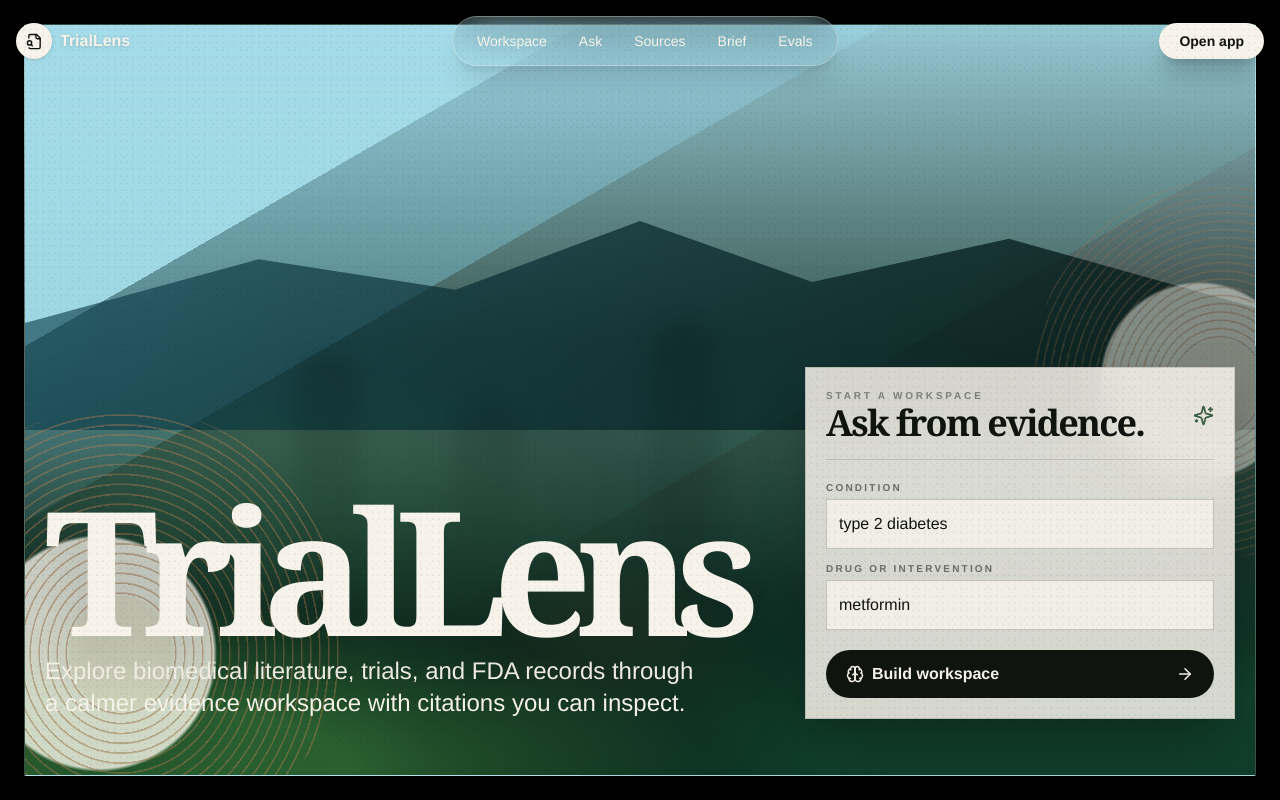
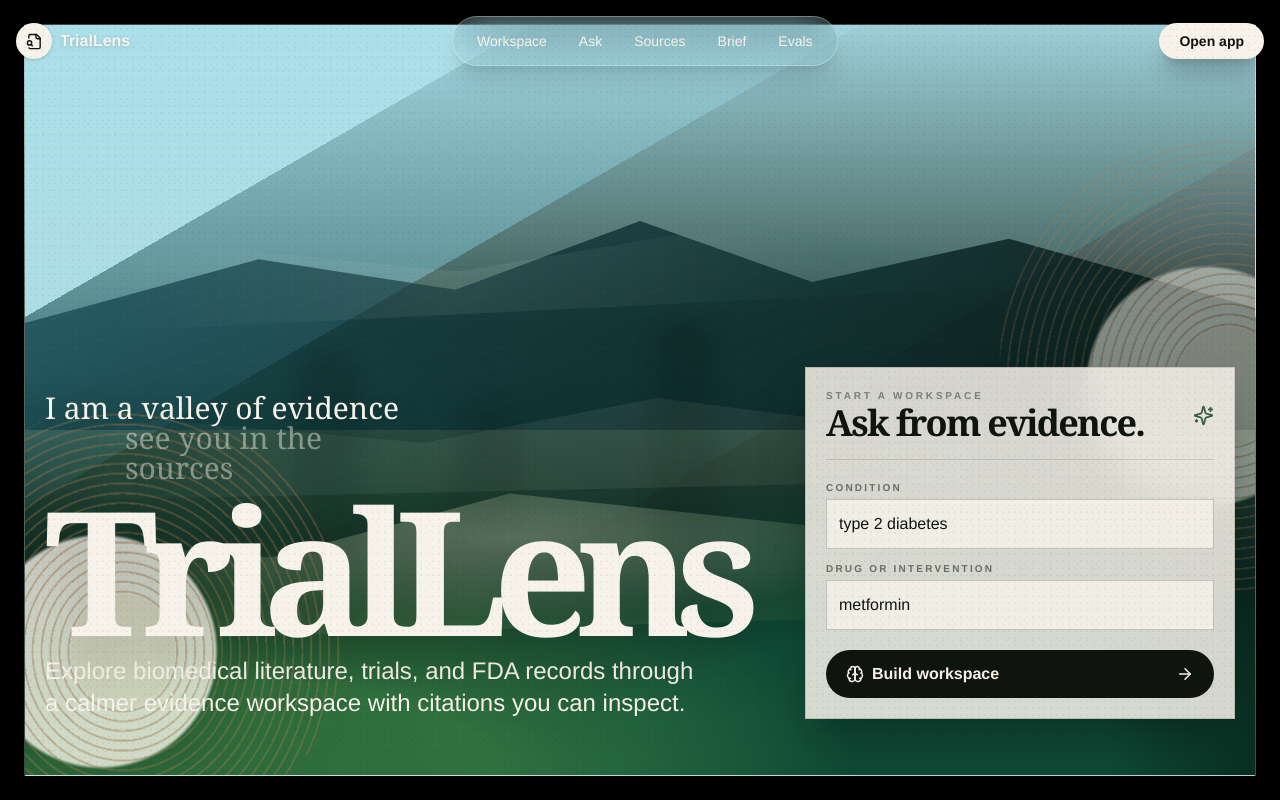
Before and after one commit to beam-9/TrialLens, a Next.js app in the folder apps/web/: page / in a window 1280 px wide. Shown: the top 800 px of the page. Built offline with nearby package versions, Linux system fonts and the light colour scheme; no server answers.

Commit message:
Refine landing visuals and question contrast

```diff
--- a/apps/web/app/globals.css
+++ b/apps/web/app/globals.css
@@ -27,6 +27,10 @@
     var(--paper);
   color: var(--ink);
   font-family: Aptos, "Helvetica Neue", ui-sans-serif, system-ui;
+}
+
+body::selection {
+  background: rgba(57, 95, 67, 0.28);
 }
 
 button,
@@ -65,13 +69,24 @@
   border-color: rgba(57, 95, 67, 0.55);
 }
 
+.son-flow {
+  background:
+    radial-gradient(circle at 8% 7%, rgba(248, 214, 204, 0.58), transparent 20rem),
+    radial-gradient(circle at 86% 16%, rgba(60, 116, 78, 0.16), transparent 26rem),
+    linear-gradient(180deg, #fbf7ef 0%, #f1eadf 42%, #f8f4ec 100%);
+}
+
 .hero-landscape {
   background:
-    linear-gradient(180deg, rgba(169, 221, 234, 0.88), rgba(229, 237, 225, 0.22) 42%, rgba(4, 30, 25, 0.88)),
-    radial-gradient(ellipse at 48% 100%, rgba(222, 209, 95, 0.94) 0 4%, transparent 20%),
-    radial-gradient(ellipse at 22% 88%, rgba(45, 125, 74, 0.9) 0 12%, transparent 34%),
-    radial-gradient(ellipse at 76% 86%, rgba(18, 91, 66, 0.84) 0 16%, transparent 42%),
-    linear-gradient(150deg, #8ad1e2 0 22%, #2a6670 22% 34%, #0a302a 34% 57%, #061511 57%);
+    linear-gradient(180deg, rgba(174, 224, 235, 0.9), rgba(235, 239, 226, 0.2) 40%, rgba(4, 30, 25, 0.92)),
+    radial-gradient(ellipse at 50% 100%, rgba(225, 213, 97, 0.94) 0 4%, transparent 21%),
+    radial-gradient(ellipse at 19% 88%, rgba(45, 125, 74, 0.92) 0 12%, transparent 36%),
+    radial-gradient(ellipse at 78% 86%, rgba(18, 91, 66, 0.85) 0 16%, transparent 44%),
+    linear-gradient(150deg, #9dd9e6 0 20%, #2f7078 20% 33%, #0a302a 33% 57%, #061511 57%);
+}
+
+.valley-current {
+  isolation: isolate;
 }
 
 .hero-landscape::before,
@@ -91,6 +106,65 @@
   height: 34%;
   clip-path: polygon(0 58%, 19% 33%, 35% 45%, 50% 18%, 64% 42%, 80% 25%, 100% 52%, 100% 100%, 0 100%);
   background: linear-gradient(90deg, rgba(7, 59, 72, 0.6), rgba(4, 24, 21, 0.82));
+}
+
+.valley-current::before {
+  z-index: 1;
+  height: 54%;
+  background:
+    radial-gradient(ellipse at 20% 100%, rgba(53, 122, 67, 0.88) 0 16%, transparent 42%),
+    radial-gradient(ellipse at 68% 96%, rgba(18, 87, 63, 0.82) 0 21%, transparent 48%),
+    linear-gradient(180deg, transparent 0%, rgba(3, 23, 18, 0.72) 58%, rgba(1, 13, 10, 0.96) 100%);
+}
+
+.valley-current::after {
+  z-index: 2;
+  background:
+    linear-gradient(90deg, rgba(8, 60, 71, 0.62), rgba(4, 24, 21, 0.84)),
+    repeating-linear-gradient(160deg, rgba(238, 245, 222, 0.06) 0 1px, transparent 1px 18px);
+}
+
+.flow-ribbon {
+  position: absolute;
+  z-index: 3;
+  pointer-events: none;
+  width: 120%;
+  height: 20rem;
+  left: -10%;
+  border-radius: 50%;
+  filter: blur(0.2px);
+  opacity: 0.72;
+  transform-origin: center;
+}
+
+.ribbon-one {
+  bottom: 11%;
+  background:
+    radial-gradient(ellipse at 42% 52%, rgba(232, 241, 210, 0.38), transparent 34%),
+    linear-gradient(99deg, transparent 8%, rgba(205, 228, 169, 0.18) 38%, rgba(105, 148, 91, 0.22) 58%, transparent 82%);
+  clip-path: polygon(0 64%, 12% 52%, 26% 58%, 42% 38%, 62% 48%, 82% 30%, 100% 43%, 100% 72%, 0 86%);
+  animation: slow-current 18s ease-in-out infinite alternate;
+}
+
+.ribbon-two {
+  bottom: 22%;
+  background: linear-gradient(103deg, transparent 7%, rgba(191, 225, 229, 0.18) 28%, rgba(241, 232, 193, 0.2) 52%, transparent 80%);
+  clip-path: polygon(0 50%, 16% 42%, 34% 49%, 50% 35%, 69% 46%, 86% 36%, 100% 48%, 100% 58%, 0 68%);
+  opacity: 0.44;
+  animation: slow-current 22s ease-in-out infinite alternate-reverse;
+}
+
+.ribbon-three {
+  top: 19%;
+  height: 14rem;
+  background: linear-gradient(92deg, transparent 12%, rgba(247, 249, 235, 0.16) 37%, rgba(41, 105, 112, 0.14) 62%, transparent 84%);
+  clip-path: polygon(0 58%, 20% 35%, 37% 46%, 56% 25%, 75% 42%, 100% 29%, 100% 45%, 0 77%);
+  opacity: 0.5;
+  animation: upper-drift 26s ease-in-out infinite alternate;
+}
+
+.poem-line {
+  text-shadow: 0 24px 42px rgba(0, 0, 0, 0.44);
 }
 
 .bio-bloom {
@@ -120,6 +194,7 @@
     repeating-radial-gradient(ellipse at 50% 55%, rgba(187, 126, 82, 0.52) 0 1px, transparent 2px 9px),
     radial-gradient(ellipse at 45% 55%, rgba(255, 250, 240, 1) 0 33%, transparent 34%);
   filter: blur(0.1px) drop-shadow(0 26px 32px rgba(7, 19, 15, 0.2));
+  animation: bloom-breathe 16s ease-in-out infinite alternate;
 }
 
 .left-cloud {
@@ -132,6 +207,7 @@
   top: 16%;
   transform: scale(0.84) rotate(18deg);
   opacity: 0.48;
+  animation-delay: -6s;
 }
 
 .drift-figures {
@@ -181,6 +257,47 @@
   height: 16rem;
 }
 
+@keyframes slow-current {
+  from {
+    transform: translate3d(-1.4%, 0, 0) scaleX(1.02);
+  }
+
+  to {
+    transform: translate3d(1.6%, -1.5%, 0) scaleX(0.98);
+  }
+}
+
+@keyframes upper-drift {
+  from {
+    transform: translate3d(1%, 0, 0);
+  }
+
+  to {
+    transform: translate3d(-2%, 4%, 0);
+  }
+}
+
+@keyframes bloom-breathe {
+  from {
+    transform: translate3d(0, 0, 0) scale(0.98);
+  }
+
+  to {
+    transform: translate3d(1.5%, -1.5%, 0) scale(1.03);
+  }
+}
+
+@media (prefers-reduced-motion: reduce) {
+  html {
+    scroll-behavior: auto;
+  }
+
+  .flow-ribbon,
+  .mycelium-cloud {
+    animation: none;
+  }
+}
+
 @media (max-width: 760px) {
   .mycelium-cloud {
     width: 18rem;
--- a/apps/web/app/page.tsx
+++ b/apps/web/app/page.tsx
@@ -99,7 +99,7 @@
   }
 
   return (
-    <main className="film-grain min-h-screen overflow-hidden">
+    <main className="son-flow film-grain min-h-screen overflow-hidden">
       <nav className="fixed left-0 right-0 top-4 z-40 mx-auto flex max-w-7xl items-center justify-between px-4">
         <a href="#home" className="flex items-center gap-2 text-paper drop-shadow">
           <span className="grid h-9 w-9 place-items-center rounded-full bg-paper text-ink">
@@ -120,7 +120,10 @@
       </nav>
 
       <section id="home" className="relative min-h-screen bg-black p-3 sm:p-6">
-        <div className="hero-landscape relative grid min-h-[calc(100vh-3rem)] overflow-hidden rounded-sm border border-paper/20 shadow-2xl">
+        <div className="hero-landscape valley-current relative grid min-h-[calc(100vh-3rem)] overflow-hidden rounded-sm border border-paper/20 shadow-2xl">
+          <div className="flow-ribbon ribbon-one" aria-hidden="true" />
+          <div className="flow-ribbon ribbon-two" aria-hidden="true" />
+          <div className="flow-ribbon ribbon-three" aria-hidden="true" />
           <div className="drift-figures" aria-hidden="true">
             <span />
             <span />
@@ -133,6 +136,10 @@
 
           <div className="relative z-10 mx-auto grid w-full max-w-7xl content-end gap-8 px-5 pb-8 pt-28 text-paper lg:grid-cols-[1fr_430px] lg:items-end lg:pb-14">
             <div>
+              <p className="poem-line mb-6 max-w-sm font-display text-3xl leading-none text-paper/72">
+                I am a valley of evidence
+                <span className="block pl-20 text-paper/45">see you in the sources</span>
+              </p>
               <h1 className="font-display text-[19vw] font-semibold leading-[0.72] tracking-[-0.09em] drop-shadow-2xl sm:text-[14vw] lg:text-[10.8rem]">
                 TrialLens
               </h1>
@@ -239,7 +246,7 @@
           <textarea
             value={question}
             onChange={(event) => setQuestion(event.target.value)}
-            className="min-h-28 w-full rounded-none border border-paper/20 bg-paper/8 p-3 text-paper outline-none placeholder:text-paper/40 focus:border-paper/60"
+            className="min-h-28 w-full rounded-none border border-paper/20 bg-paper p-3 text-ink shadow-inner shadow-black/20 outline-none placeholder:text-ink/45 focus:border-fog"
           />
           {answer && (
             <div id="answer" className="mt-6 grid gap-4 lg:grid-cols-[1fr_380px]">
```
